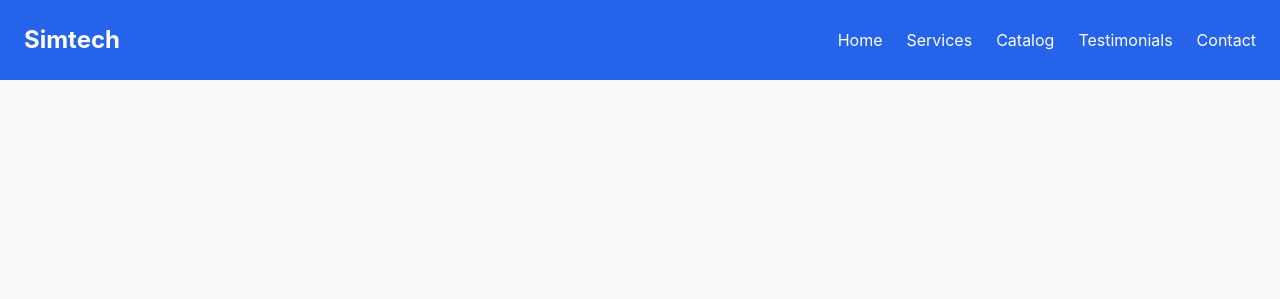
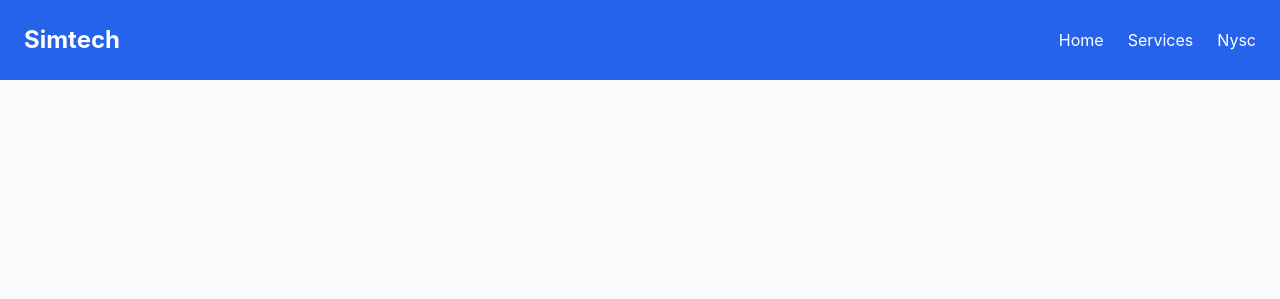
Before and after one commit to vbello-tech/Sirmtech, a Django app: page /nysc/ in a window 1280 px wide. Shown: the top 299 px of the page. Run offline with Django 5.2, Linux system fonts and the light colour scheme; some libraries are stand-ins or nearby versions.

Commit message:
fix nav bar

```diff
--- a/templates/base.html
+++ b/templates/base.html
@@ -63,11 +63,9 @@
         <nav class="container mx-auto px-4 py-4 flex justify-between items-center">
             <div class="text-2xl font-bold">Simtech</div>
             <div class="hidden md:flex space-x-6">
-                <a href="#home" class="hover:text-blue-200">Home</a>
-                <a href="#services" class="hover:text-blue-200">Services</a>
-                <a href="#catalog" class="hover:text-blue-200">Catalog</a>
-                <a href="#testimonials" class="hover:text-blue-200">Testimonials</a>
-                <a href="#contact" class="hover:text-blue-200">Contact</a>
+                <a href="/" class="hover:text-blue-200">Home</a>
+                <a href="{% url 'user:catalogue' %}" class="hover:text-blue-200">Services</a>
+                <a href="{% url 'nysc:form' %}" class="hover:text-blue-200">Nysc</a>
             </div>
             <button class="md:hidden focus:outline-none" onclick="toggleMenu()">
                 <svg class="w-6 h-6" fill="none" stroke="currentColor" viewBox="0 0 24 24">
@@ -77,11 +75,9 @@
         </nav>
         <!-- Mobile Menu -->
         <div id="mobile-menu" class="hidden md:hidden bg-blue-700 text-white">
-            <a href="#home" class="block px-4 py-2 hover:bg-blue-800">Home</a>
-            <a href="#services" class="block px-4 py-2 hover:bg-blue-800">Services</a>
-            <a href="#catalog" class="block px-4 py-2 hover:bg-blue-800">Catalog</a>
-            <a href="#testimonials" class="block px-4 py-2 hover:bg-blue-800">Testimonials</a>
-            <a href="#contact" class="block px-4 py-2 hover:bg-blue-800">Contact</a>
+            <a href="/" class="block px-4 py-2 hover:bg-blue-800">Home</a>
+            <a href="{% url 'user:catalogue' %}" class="block px-4 py-2 hover:bg-blue-800">Services</a>
+            <a href="{% url 'nysc:form' %}" class="block px-4 py-2 hover:bg-blue-800">Nysc</a>
         </div>
     </header>
 
```
